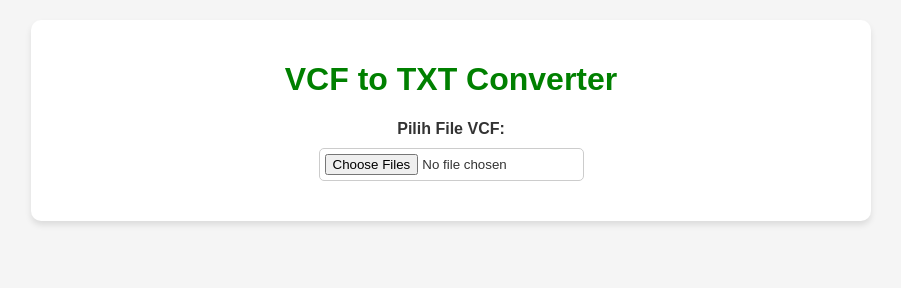
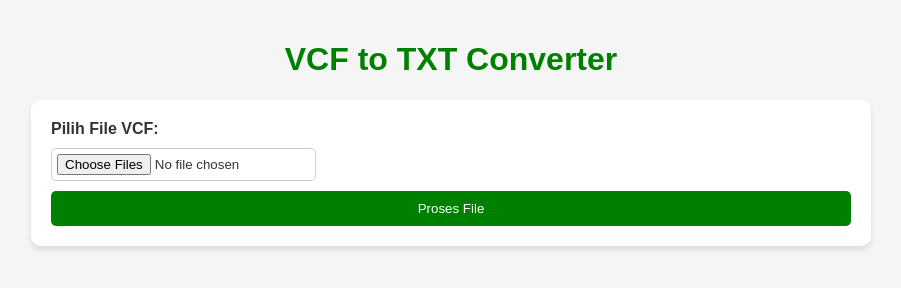
Before and after one commit to drxrwr/drxvcftotxt, a plain HTML site: page index.html in a window 1280 px wide. Shown: the whole page, without its empty margins (189-1090 px from the left). Drawn offline with Linux system fonts and the light colour scheme.

Commit message:
Update index.html

```diff
--- a/index.html
+++ b/index.html
@@ -7,14 +7,22 @@
   <link rel="stylesheet" href="styles.css">
 </head>
 <body>
+
+  <h1>VCF to TXT Converter</h1>
+
   <div class="container">
-    <h1>VCF to TXT Converter</h1>
-    <div class="upload-section">
-      <label for="fileInput">Pilih File VCF:</label>
-      <input type="file" id="fileInput" multiple accept=".vcf" />
-    </div>
-    <div id="fileOutput"></div>
+    <!-- Input untuk mengunggah file VCF -->
+    <label for="file-input">Pilih File VCF:</label>
+    <input type="file" id="file-input" accept=".vcf" multiple>
+
+    <!-- Tombol untuk memulai proses konversi -->
+    <button id="processFilesBtn">Proses File</button>
+
+    <!-- Area untuk menampilkan hasil setelah file diunggah -->
+    <div id="file-areas"></div>
   </div>
+
   <script src="script.js"></script>
+
 </body>
 </html>
```
